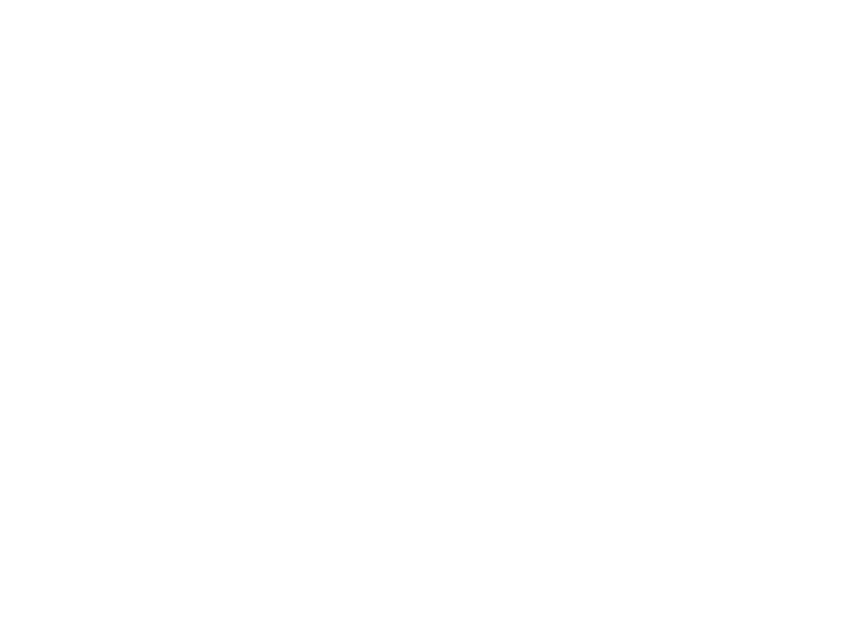
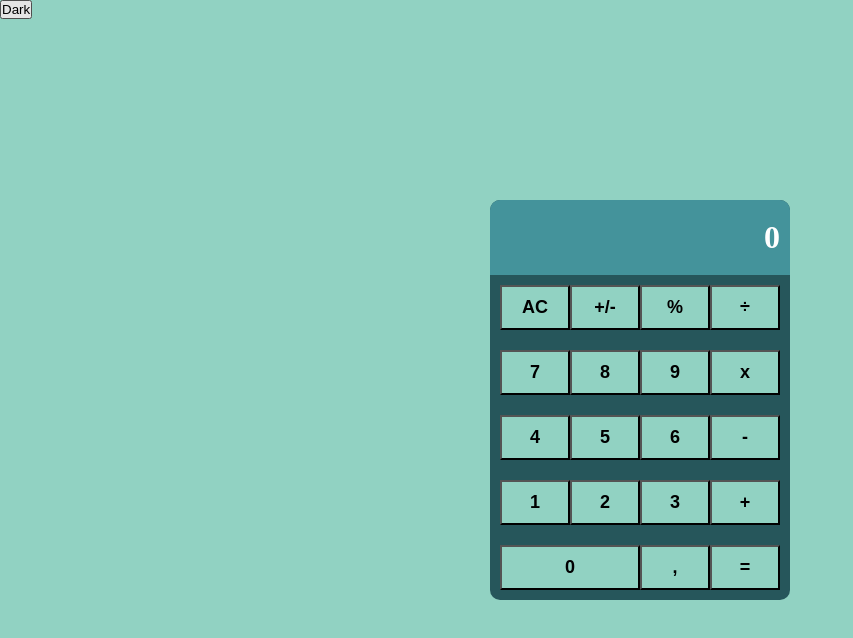
Before and after one commit to phscloq/small-projects, a plain HTML site: page calculator/index.html in a window 1280 px wide. Shown: the whole page, without its empty margins (0-853 px from the left). Drawn offline with Linux system fonts and the light colour scheme.

Commit message:
Edit index.html style.css

```diff
--- a/calculator/index.html
+++ b/calculator/index.html
@@ -5,10 +5,45 @@
     <meta http-equiv="X-UA-Compatible" content="IE=edge">
     <meta name="viewport" content="width=device-width, initial-scale=1.0">
     <link rel="stylesheet" href="style.css">
+    <script src="script.js"></script>
     <title>Calculator</title>
 
 </head>
 <body>
-
-</body>
+    <div class="light">
+        <div class="light-child"><button class="light-button">Dark</button></div>
+    </div>
+    <div class="calculator-container">
+        <!-- Calculator Box-->
+    <div class="calculator">
+        <!--Screen-->
+        <div class="calculator-screen">
+            <div class="display">0</div></div>
+        <!--Buttons-->
+    <div class="buttons_class"><button  id="AC">AC</button>
+        <button id="+/-">+/-</button>
+        <button id="%">%</button>
+        <button class="operation" id="÷">÷</button></div>
+    <div class="buttons_class">
+        <button class="number" id="7">7</button>
+        <button class="number" id="8">8</button>
+        <button class="number" id="9">9</button>
+        <button class="operation" id="x">x</button></div>
+    <div class="buttons_class">
+        <button class="number" id="4">4</button>
+        <button class="number" id="5">5</button>
+        <button class="number" id="6">6</button>
+        <button class="operation" id="-">-</button></div>
+    <div class="buttons_class">
+        <button class="number" id="1">1</button>
+        <button class="number" id="2">2</button>
+        <button class="number" id="3">3</button>
+        <button class="operation" id="+">+</button></div>
+        <div class="buttons_class">
+            <button class="number" id="zero">0</button>
+            <button>,</button>
+            <button class="operation">=</button>
+            </div>
+        </div>
+    </div></body>
 </html>
--- /dev/null
+++ b/calculator/script.js
@@ -0,0 +1,16 @@
+console.log('Hello from script.js');
+const display = document.querySelector('.display');
+const buttons = document.querySelectorAll('button');
+
+// Add event listener to each button
+buttons.forEach(button => {
+  button.addEventListener('click', calculate);
+  console.log("basuıldı");
+});
+
+// Calculate function
+function calculate(event) {
+  console.log(event.target.value);
+  console.log("basuıldı");
+    const clickedButtonValue = event.target.value;
+}
--- a/calculator/style.css
+++ b/calculator/style.css
@@ -0,0 +1,68 @@
+*{
+    padding: 0;
+    margin: 0;
+    box-sizing: border-box;
+}
+.calculator-container{
+    display: flex;
+    justify-content: center;
+
+    align-items: center;
+   height: 100vh;
+   background-color: rgb(145, 210, 194);
+}
+.calculator{
+
+    width: 300px;
+    height: 400px;
+    background-color: rgb(38, 86, 91);
+    border-radius: 10px;
+    display: flex;
+    flex-direction: column;
+    justify-content: space-between;
+}
+.calculator-screen{
+    background-color: rgb(68, 147, 155);
+    height: 100px;
+    display: flex;
+    justify-content: flex-end;
+    border-top-left-radius: 10px;
+    border-top-right-radius: 10px;
+    align-items: center;
+    padding-right: 10px;
+    font-size: 2rem;
+    color: white;
+    font-weight: bolder;
+}
+
+.calculator .buttons_class{
+    display:flex;
+    flex-wrap: wrap;
+    justify-content: space-between;
+    padding: 10px;
+
+
+}
+.buttons_class button{
+    flex: 1;
+    padding: 10px;
+    font-weight: bold;
+    font-size: large;
+    background-color: rgb(145, 210, 194);
+}
+.buttons_class #zero{
+    flex: 2;
+padding-left: 22px;
+padding-right: 22px;
+
+
+}
+.buttons_class button:hover{
+    background-color: rgb(68, 147, 155);
+    color: white;
+}
+.light{
+    position: absolute;
+
+
+}
```
